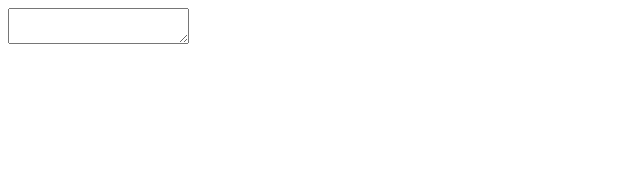
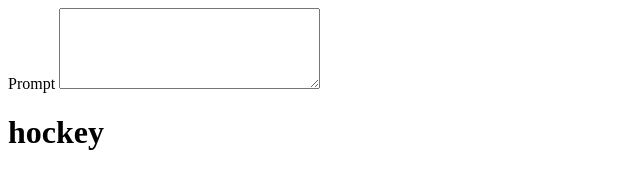
Before and after one commit to gguimond/openAI, a plain HTML site: page index.html in a window 1280 px wide. Shown: the whole page, without its empty margins (0-640 px from the left). Drawn offline with Linux system fonts and the light colour scheme.

Commit message:
updated index

```diff
--- a/index.html
+++ b/index.html
@@ -8,7 +8,9 @@
   </head>
   <body>
     <form>
-      <textarea></textarea>
+      <label for="textarea">Prompt</label>
+      <textarea class="input" id="textarea" cols="30" rows="5"></textarea>
     </form>
+    <h1 id="completion">hockey</h1>
   </body>
 </html>
```
